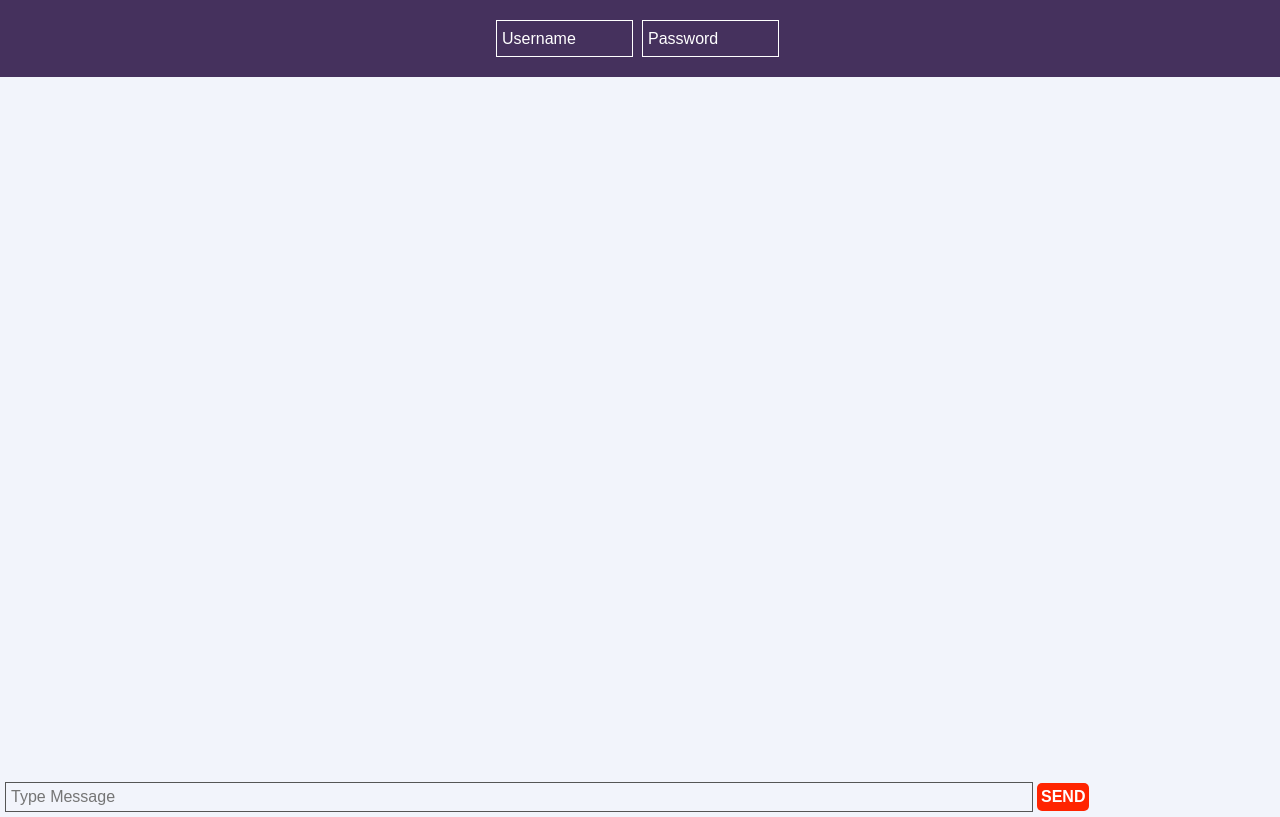
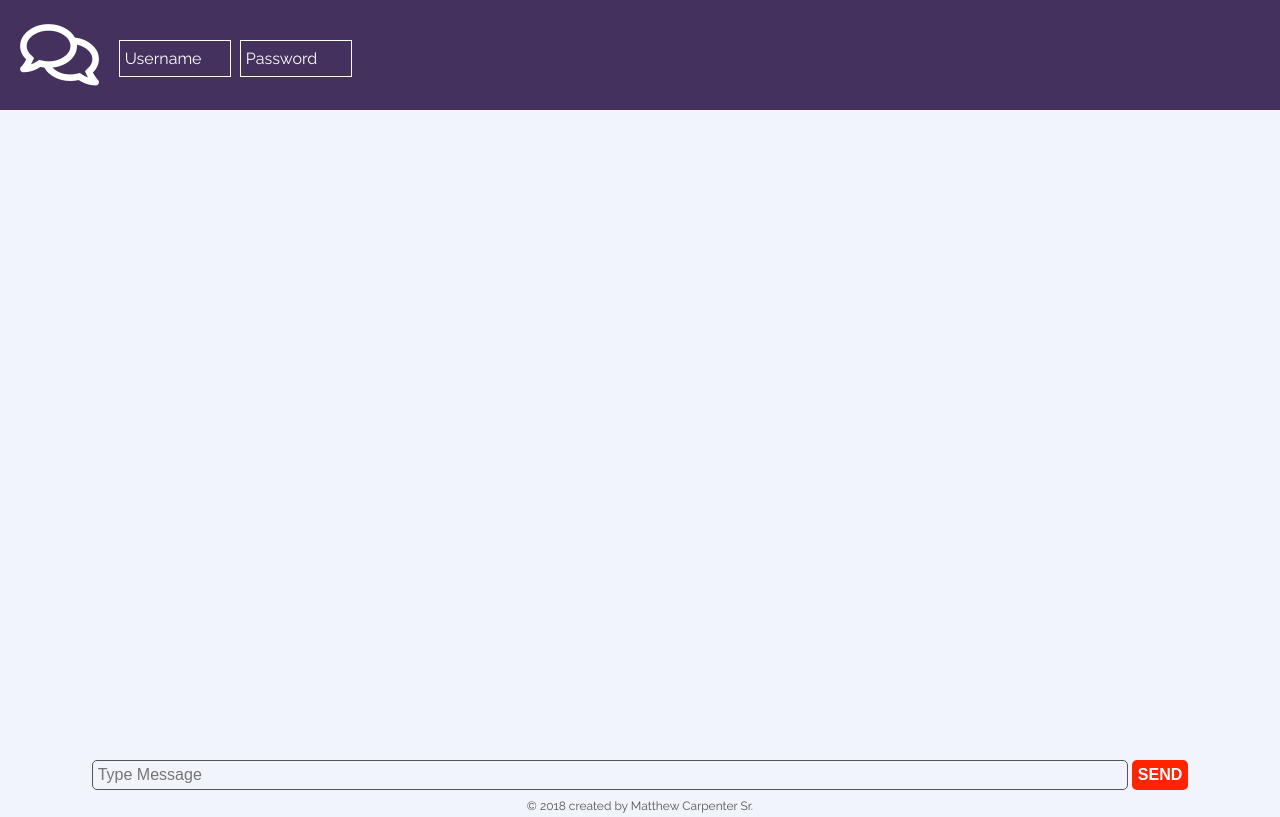
Before and after one commit to diddy225/SocketIO-Chat, a website: page public/index.html in a window 1280 px wide. Drawn offline with nearby package versions, Linux system fonts and the light colour scheme; no server answers.

Commit message:
updated font fixed css grid

```diff
--- a/public/css/styles.css
+++ b/public/css/styles.css
@@ -1,5 +1,6 @@
 body {
   background-color: #f2f4fb;
+  font-family: 'Raleway', sans-serif;
 }
 
 input {
@@ -8,17 +9,27 @@ input {
   color: #fff;
 }
 
+section {
+  background-color: #45315d;
+  display: grid;
+  grid-template-columns: auto 95%;
+}
+
+.fa-comments {
+  color: #fff;
+  font-size: 70px;
+  padding: 20px;
+}
+
 .login-form {
-  margin-bottom: 20px;
-  padding: 20px 0;
-  background-color: #45315d;
-  text-align: center;
+  padding-top: 40px;
+  justify-self: flex-start;
 }
 
 .login-form input {
   background-color: #45315d;
   height: 25px;
-  width: 125px;
+  width: 100px;
   margin-right: 5px;
   padding: 5px;
 }
@@ -26,6 +37,7 @@ input {
 .login-form input::placeholder {
   color: #fff;
   font-size: 16px;
+  font-family: 'Raleway', sans-serif;
 }
 
 #login-btn {
@@ -36,7 +48,7 @@ input {
 }
 
 .send-box {
-  padding: 5px;
+  text-align: center;
 }
 
 .send-box input {
@@ -45,6 +57,8 @@ input {
   color: #555;
   width: 80%;
   padding: 5px;
+  border-radius: 5px;
+  vertical-align: middle;
 }
 
 #send-btn {
@@ -53,10 +67,10 @@ input {
   background-color: #ff2400;
   border: none;
   color: #fff;
-  font-weight: bold;
-  transition: ease .1s;
-  height: 28px;
-  padding: 4px;
+  font-weight: 700;
+  transition: ease .3s;
+  height: 30px;
+  vertical-align: middle;
 }
 
 #send-btn:hover {
@@ -68,18 +82,26 @@ input {
   display: grid;
   align-content: flex-start;
   color: #555;
-  padding-left: 5px;
-  width: 96vw;
-  height: 85vh;
+  padding-left: 20px;
+  width: 90vw;
+  height: 80vh;
   overflow: auto;
+  margin-top: 10px;
 }
 
 #app p {
   padding: 8px;
   border: 1px solid #aaa;
-  margin-bottom: 10px;
+  margin-bottom: 15px;
   border-radius: 5px;
   width: 40%;
-  box-shadow: 2px 2px 10px #aaa;
+  box-shadow: 1px 1px 5px #aaa;
   word-wrap: break-word;
 }
+
+footer {
+  padding-top: 10px;
+  text-align: center;
+  font-size: 12px;
+  color: #555;
+}
--- a/public/index.html
+++ b/public/index.html
@@ -7,12 +7,14 @@
   <meta http-equiv="X-UA-Compatible" content="ie=edge">
   <title>Chat Application</title>
   <link rel="stylesheet" href="./css/reset.css">
+  <link rel="stylesheet" href="https://use.fontawesome.com/releases/v5.5.0/css/all.css" integrity="sha384-B4dIYHKNBt8Bc12p+WXckhzcICo0wtJAoU8YZTY5qE0Id1GSseTk6S+L3BlXeVIU" crossorigin="anonymous">
   <link href="https://fonts.googleapis.com/css?family=Raleway:100,400,700" rel="stylesheet">
   <link rel="stylesheet" href="./css/styles.css">
 </head>
 
 <body>
   <section>
+      <i class="far fa-comments"></i>
       <form class="login-form">
         <input id="user" type="text" placeholder="Username">
         <input id="pass" type="password" placeholder="Password">
@@ -24,6 +26,7 @@
       <input id="message" type="text" placeholder="Type Message">
       <button id="send-btn">SEND</button>
     </form>
+    <footer>&copy; 2018 created by Matthew Carpenter Sr.</footer>
 </body>
 <script src="https://code.jquery.com/jquery-3.3.1.min.js" integrity="sha256-FgpCb/KJQlLNfOu91ta32o/NMZxltwRo8QtmkMRdAu8="
 crossorigin="anonymous"></script>
```
